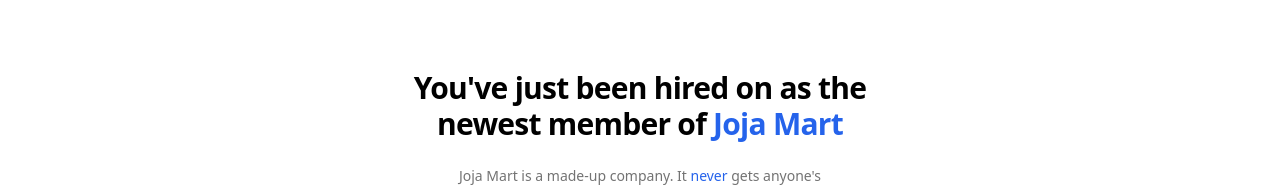
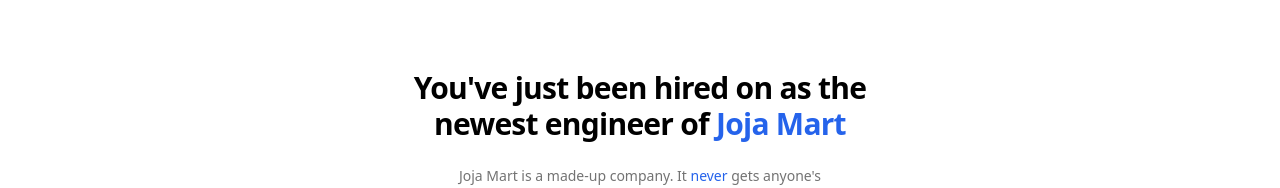
Before and after one commit to nbened/Tavus-Take-Home, a Next.js app: page / in a window 1280 px wide. Shown: the part 269-457 px from the top of the page. Built offline with nearby package versions, Linux system fonts and the light colour scheme.

Commit message:
newest engineer

```diff
--- a/src/app/page.tsx
+++ b/src/app/page.tsx
@@ -98,7 +98,7 @@ export default function Home() {
         <div />
         <div className="flex flex-col items-center gap-6">
           <h1 className="text-3xl font-semibold tracking-tight max-w-lg">
-            You&apos;ve just been hired on as the newest member of{" "}
+            You&apos;ve just been hired on as the newest engineer of{" "}
             <span className="text-blue-600">Joja Mart</span>
           </h1>
           <p className="text-neutral-500 text-sm max-w-sm">
```
